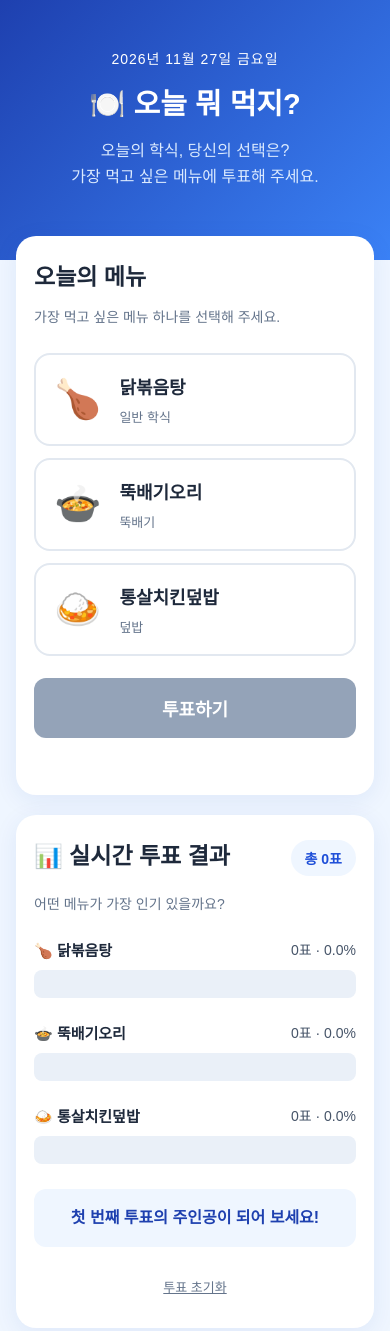
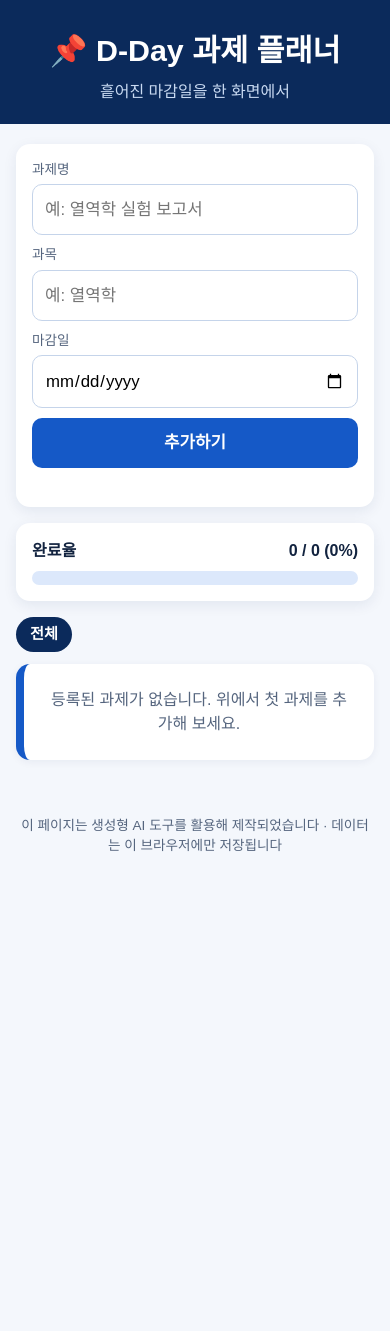
Before and after one commit to sally022010-collab/sally022010-collad.github.io, a plain HTML site: page index.html in a window 390 px wide. Shown: the top 1331 px of the page. After the commit the page ends 872 px from the top, so only its background shows below. Drawn offline with Linux system fonts and the light colour scheme.

Commit message:
Add files via upload

```diff
--- a/index.html
+++ b/index.html
@@ -1,562 +1,244 @@
-
 <!DOCTYPE html>
 <html lang="ko">
 <head>
 <meta charset="UTF-8">
 <meta name="viewport" content="width=device-width, initial-scale=1.0">
-<title>오늘 뭐 먹지? | 학식 투표</title>
+<title>D-Day 과제 플래너</title>
+<style>
+  :root {
+    --navy: #0b2a5b;
+    --blue: #1559c7;
+    --sky: #dce8fb;
+    --bg: #f4f7fc;
+    --text: #12233f;
+    --muted: #55657e;
+    --red: #c43b3b;
+  }
+  * { box-sizing: border-box; }
+  body {
+    margin: 0;
+    font-family: "Apple SD Gothic Neo", "Malgun Gothic", "Noto Sans KR", sans-serif;
+    background: var(--bg);
+    color: var(--text);
+    line-height: 1.5;
+  }
+  header { background: var(--navy); color: #fff; padding: 28px 16px 20px; text-align: center; }
+  header h1 { margin: 0 0 6px; font-size: 1.9rem; }
+  header p { margin: 0; color: #c9daf2; }
+  main { max-width: 680px; margin: 20px auto 40px; padding: 0 16px; }
 
-<style>
-* {
-    box-sizing: border-box;
-}
+  .panel { background: #fff; border-radius: 14px; padding: 16px; box-shadow: 0 4px 14px rgba(11, 42, 91, 0.08); margin-bottom: 16px; }
+  form { display: grid; grid-template-columns: 1fr 1fr; gap: 10px; }
+  form .full { grid-column: 1 / -1; }
+  label { font-size: 0.85rem; color: var(--muted); display: block; margin-bottom: 4px; }
+  input, select, button { width: 100%; font: inherit; font-size: 1.05rem; padding: 12px; border-radius: 10px; border: 1px solid #c5d4ea; }
+  button { background: var(--blue); color: #fff; border: none; cursor: pointer; font-weight: 700; }
+  button:hover { filter: brightness(1.1); }
+  .error { color: var(--red); font-size: 0.9rem; min-height: 1.2em; margin: 6px 0 0; }
 
-body {
-    margin: 0;
-    font-family: "Pretendard", "맑은 고딕", sans-serif;
-    background: #eff6ff;
-    color: #1e293b;
-}
+  .progress-text { display: flex; justify-content: space-between; font-weight: 700; margin-bottom: 8px; }
+  .bar { height: 14px; background: var(--sky); border-radius: 999px; overflow: hidden; }
+  .bar > div { height: 100%; width: 0; background: var(--blue); transition: width 0.4s; }
 
-header {
-    background: linear-gradient(135deg, #1e40af, #3b82f6);
-    color: white;
-    text-align: center;
-    padding: 48px 20px 55px;
-}
+  .filters { display: flex; flex-wrap: wrap; gap: 8px; margin: 4px 0 12px; }
+  .chip { width: auto; padding: 6px 14px; border-radius: 999px; background: var(--sky); color: var(--navy); font-size: 0.95rem; }
+  .chip.active { background: var(--navy); color: #fff; }
 
-header h1 {
-    font-size: 36px;
-    margin: 12px 0;
-}
+  ul { list-style: none; padding: 0; margin: 0; }
+  li {
+    background: #fff; border-radius: 14px; padding: 14px 16px; margin-bottom: 10px;
+    display: flex; gap: 12px; align-items: center;
+    border-left: 8px solid var(--blue); box-shadow: 0 2px 8px rgba(11, 42, 91, 0.06);
+  }
+  li.urgent { border-left-color: var(--red); }
+  li.urgent .dday { color: var(--red); }
+  li.past, li.done { opacity: 0.55; border-left-color: #9aa8bd; }
+  li.done .title { text-decoration: line-through; }
+  li input[type=checkbox] { width: 24px; height: 24px; flex: none; }
+  .info { flex: 1; min-width: 0; }
+  .title { font-weight: 700; overflow-wrap: anywhere; }
+  .meta { color: var(--muted); font-size: 0.9rem; }
+  .dday { font-weight: 800; font-size: 1.35rem; color: var(--blue); min-width: 74px; text-align: right; }
+  .del { width: auto; background: #eef1f6; color: var(--muted); padding: 6px 10px; font-size: 0.9rem; }
+  .empty { text-align: center; color: var(--muted); padding: 24px; }
+  footer { text-align: center; color: var(--muted); font-size: 0.85rem; padding: 16px; }
 
-header p {
-    color: #dbeafe;
-    line-height: 1.6;
-}
-
-#date {
-    font-size: 14px;
-    letter-spacing: 1px;
-}
-
-main {
-    max-width: 760px;
-    margin: -24px auto 40px;
-    padding: 0 16px;
-}
-
-section {
-    background: white;
-    border-radius: 20px;
-    padding: 28px;
-    margin-bottom: 20px;
-    box-shadow: 0 5px 24px rgba(30, 64, 175, 0.08);
-}
-
-h2 {
-    margin: 0 0 8px;
-    font-size: 23px;
-}
-
-.description {
-    color: #64748b;
-    font-size: 14px;
-    line-height: 1.6;
-    margin-bottom: 24px;
-}
-
-.menu-list {
-    display: grid;
-    grid-template-columns: repeat(3, 1fr);
-    gap: 12px;
-}
-
-.menu-card {
-    position: relative;
-    display: block;
-    cursor: pointer;
-}
-
-.menu-card input {
-    position: absolute;
-    opacity: 0;
-}
-
-.menu-content {
-    border: 2px solid #e2e8f0;
-    border-radius: 16px;
-    padding: 24px 10px;
-    text-align: center;
-    transition: 0.2s;
-    height: 100%;
-}
-
-.menu-content:hover {
-    border-color: #60a5fa;
-    background: #f8fbff;
-}
-
-.menu-card input:checked + .menu-content {
-    background: #dbeafe;
-    border-color: #2563eb;
-    color: #1d4ed8;
-}
-
-.menu-card input:focus-visible + .menu-content {
-    outline: 3px solid #93c5fd;
-}
-
-.emoji {
-    display: block;
-    font-size: 48px;
-    margin-bottom: 16px;
-}
-
-.menu-name {
-    font-size: 19px;
-    font-weight: bold;
-}
-
-.menu-type {
-    display: block;
-    font-size: 13px;
-    color: #64748b;
-    margin-top: 8px;
-}
-
-button {
-    font-family: inherit;
-    cursor: pointer;
-    transition: 0.2s;
-}
-
-#voteButton {
-    width: 100%;
-    border: none;
-    background: #2563eb;
-    color: white;
-    font-size: 18px;
-    font-weight: bold;
-    border-radius: 12px;
-    padding: 17px;
-    margin-top: 22px;
-}
-
-#voteButton:hover {
-    background: #1d4ed8;
-}
-
-#voteButton:disabled {
-    background: #94a3b8;
-    cursor: not-allowed;
-}
-
-#message {
-    text-align: center;
-    color: #2563eb;
-    font-size: 14px;
-    margin: 15px 0 0;
-    min-height: 20px;
-}
-
-.result-header {
-    display: flex;
-    align-items: center;
-    justify-content: space-between;
-    gap: 10px;
-    flex-wrap: wrap;
-}
-
-#totalVotes {
-    background: #eff6ff;
-    color: #1d4ed8;
-    padding: 8px 14px;
-    border-radius: 20px;
-    font-size: 14px;
-    font-weight: bold;
-}
-
-.result-row {
-    margin: 24px 0;
-}
-
-.result-label {
-    display: flex;
-    justify-content: space-between;
-    align-items: center;
-    gap: 8px;
-    margin-bottom: 10px;
-    font-size: 15px;
-}
-
-.result-name {
-    font-weight: bold;
-}
-
-.result-number {
-    color: #475569;
-    font-size: 14px;
-}
-
-.bar-track {
-    background: #eaf0f8;
-    border-radius: 8px;
-    height: 28px;
-    overflow: hidden;
-}
-
-.bar-fill {
-    width: 0%;
-    height: 100%;
-    border-radius: 8px;
-    transition: width 0.6s ease;
-}
-
-.bar-0 {
-    background: #2563eb;
-}
-
-.bar-1 {
-    background: #60a5fa;
-}
-
-.bar-2 {
-    background: #93c5fd;
-}
-
-#winner {
-    background: #eff6ff;
-    border-radius: 12px;
-    padding: 16px;
-    color: #1e40af;
-    text-align: center;
-    font-weight: bold;
-    line-height: 1.6;
-    margin-top: 25px;
-}
-
-#resetButton {
-    display: block;
-    margin: 20px auto 0;
-    border: none;
-    background: transparent;
-    color: #64748b;
-    font-size: 13px;
-    text-decoration: underline;
-    padding: 10px;
-}
-
-footer {
-    text-align: center;
-    color: #94a3b8;
-    font-size: 12px;
-    padding: 0 16px 30px;
-    line-height: 1.8;
-}
-
-@media (max-width: 540px) {
-    header h1 {
-        font-size: 29px;
-    }
-
-    section {
-        padding: 22px 18px;
-    }
-
-    .menu-list {
-        grid-template-columns: 1fr;
-    }
-
-    .menu-content {
-        display: flex;
-        align-items: center;
-        text-align: left;
-        padding: 18px;
-        gap: 18px;
-    }
-
-    .emoji {
-        font-size: 38px;
-        margin: 0;
-    }
-
-    .menu-name {
-        font-size: 18px;
-    }
-}
-
-@media (prefers-reduced-motion: reduce) {
-    * {
-        transition: none !important;
-    }
-}
+  @media (max-width: 480px) {
+    form { grid-template-columns: 1fr; }
+    .dday { font-size: 1.1rem; min-width: 56px; }
+  }
 </style>
 </head>
-
 <body>
-
 <header>
-    <div id="date"></div>
-    <h1>🍽️ 오늘 뭐 먹지?</h1>
-    <p>오늘의 학식, 당신의 선택은?<br>
-    가장 먹고 싶은 메뉴에 투표해 주세요.</p>
+  <h1>📌 D-Day 과제 플래너</h1>
+  <p>흩어진 마감일을 한 화면에서</p>
 </header>
 
 <main>
-    <section>
-        <h2>오늘의 메뉴</h2>
-        <p class="description">
-            가장 먹고 싶은 메뉴 하나를 선택해 주세요.
-        </p>
+  <section class="panel">
+    <form id="taskForm" novalidate>
+      <div class="full">
+        <label for="title">과제명</label>
+        <input id="title" maxlength="60" placeholder="예: 열역학 실험 보고서">
+      </div>
+      <div>
+        <label for="subject">과목</label>
+        <input id="subject" maxlength="20" placeholder="예: 열역학">
+      </div>
+      <div>
+        <label for="due">마감일</label>
+        <input id="due" type="date">
+      </div>
+      <div class="full"><button type="submit">추가하기</button></div>
+    </form>
+    <p class="error" id="error" role="alert"></p>
+  </section>
 
-        <div class="menu-list" id="menuList"></div>
+  <section class="panel">
+    <div class="progress-text"><span>완료율</span><span id="progressLabel">0 / 0 (0%)</span></div>
+    <div class="bar"><div id="progressBar"></div></div>
+  </section>
 
-        <button id="voteButton" disabled>
-            투표하기
-        </button>
-
-        <p id="message" role="status"></p>
-    </section>
-
-    <section>
-        <div class="result-header">
-            <h2>📊 실시간 투표 결과</h2>
-            <span id="totalVotes">총 0표</span>
-        </div>
-
-        <p class="description">
-            어떤 메뉴가 가장 인기 있을까요?
-        </p>
-
-        <div id="results"></div>
-        <div id="winner" role="status"></div>
-
-        <button id="resetButton">투표 초기화</button>
-    </section>
+  <div class="filters" id="filters"></div>
+  <ul id="list"></ul>
 </main>
 
-<footer>
-    TODAY'S CAFETERIA<br>
-    오늘의 맛있는 선택, 학식 투표
-</footer>
+<footer>이 페이지는 생성형 AI 도구를 활용해 제작되었습니다 · 데이터는 이 브라우저에만 저장됩니다</footer>
 
 <script>
-// 메뉴 설정
-const menus = [
-    { name: "닭볶음탕", emoji: "🍗", type: "일반 학식" },
-    { name: "뚝배기오리", emoji: "🍲", type: "뚝배기" },
-    { name: "통살치킨덮밥", emoji: "🍛", type: "덮밥" }
-];
+  const KEY = "dday-tasks-v3";
+  const MS_PER_DAY = 24 * 60 * 60 * 1000;
+  let currentFilter = "전체";
 
-// 날짜별 저장 키 생성
-const today = new Date();
+  // 저장된 데이터 불러오기(손상된 데이터면 빈 목록으로 시작)
+  function load() {
+    try {
+      const data = JSON.parse(localStorage.getItem(KEY) || "[]");
+      return Array.isArray(data) ? data : [];
+    } catch (e) {
+      return [];
+    }
+  }
+  let tasks = load();
 
-const dateKey = [
-    today.getFullYear(),
-    today.getMonth() + 1,
-    today.getDate()
-].join("-");
+  function save() {
+    localStorage.setItem(KEY, JSON.stringify(tasks));
+  }
 
-const storageKey = "cafeteria-vote-" + dateKey;
+  // "2026-11-27"을 UTC가 아닌 '내 지역의 자정'으로 해석한다
+  function parseLocalDate(str) {
+    const [y, m, d] = str.split("-").map(Number);
+    return new Date(y, m - 1, d);
+  }
 
-document.getElementById("date").textContent =
-    today.toLocaleDateString("ko-KR", {
-        year: "numeric",
-        month: "long",
-        day: "numeric",
-        weekday: "long"
+  function diffDays(dateStr) {
+    const now = new Date();
+    const today = new Date(now.getFullYear(), now.getMonth(), now.getDate());
+    return Math.round((parseLocalDate(dateStr) - today) / MS_PER_DAY);
+  }
+
+  function ddayLabel(diff) {
+    if (diff === 0) return "D-Day";
+    return diff > 0 ? "D-" + diff : "D+" + Math.abs(diff);
+  }
+
+  // 사용자 입력은 textContent로만 넣는다(XSS 방지)
+  function el(tag, className, text) {
+    const node = document.createElement(tag);
+    if (className) node.className = className;
+    if (text !== undefined) node.textContent = text;
+    return node;
+  }
+
+  function renderFilters() {
+    const box = document.getElementById("filters");
+    box.replaceChildren();
+    const subjects = ["전체", ...new Set(tasks.map(t => t.subject))];
+    if (!subjects.includes(currentFilter)) currentFilter = "전체";
+    subjects.forEach(s => {
+      const chip = el("button", "chip" + (s === currentFilter ? " active" : ""), s);
+      chip.type = "button";
+      chip.addEventListener("click", () => { currentFilter = s; render(); });
+      box.appendChild(chip);
     });
+  }
 
-// 투표 데이터 불러오기
-let data = {
-    votes: [0, 0, 0],
-    selected: null
-};
+  function renderProgress() {
+    const total = tasks.length;
+    const done = tasks.filter(t => t.done).length;
+    const pct = total ? Math.round((done / total) * 100) : 0;
+    document.getElementById("progressLabel").textContent = `${done} / ${total} (${pct}%)`;
+    document.getElementById("progressBar").style.width = pct + "%";
+  }
 
-try {
-    const saved = JSON.parse(localStorage.getItem(storageKey));
+  function renderList() {
+    const list = document.getElementById("list");
+    list.replaceChildren();
+    const visible = tasks
+      .filter(t => currentFilter === "전체" || t.subject === currentFilter)
+      .sort((a, b) => a.done - b.done || parseLocalDate(a.due) - parseLocalDate(b.due));
 
-    if (
-        saved &&
-        Array.isArray(saved.votes) &&
-        saved.votes.length === menus.length &&
-        saved.votes.every(v => Number.isInteger(v) && v >= 0) &&
-        (saved.selected === null ||
-        (Number.isInteger(saved.selected) &&
-         saved.selected >= 0 &&
-         saved.selected < menus.length))
-    ) {
-        data = saved;
-    }
-} catch (error) {
-    console.warn("저장된 데이터를 불러올 수 없습니다.");
-}
-
-let selected = data.selected;
-
-const menuList = document.getElementById("menuList");
-const voteButton = document.getElementById("voteButton");
-const message = document.getElementById("message");
-
-// 메뉴 카드 생성
-menus.forEach((menu, index) => {
-    menuList.innerHTML += `
-        <label class="menu-card">
-            <input type="radio" name="menu" value="${index}">
-            <div class="menu-content">
-                <span class="emoji">${menu.emoji}</span>
-                <div>
-                    <span class="menu-name">${menu.name}</span>
-                    <span class="menu-type">${menu.type}</span>
-                </div>
-            </div>
-        </label>
-    `;
-});
-
-const radios = document.querySelectorAll('input[name="menu"]');
-
-// 메뉴 선택
-radios.forEach(radio => {
-    radio.addEventListener("change", () => {
-        selected = Number(radio.value);
-        voteButton.disabled = data.selected !== null;
-    });
-});
-
-// 데이터 저장
-function saveData() {
-    try {
-        localStorage.setItem(storageKey, JSON.stringify(data));
-        return true;
-    } catch (error) {
-        return false;
-    }
-}
-
-// 투표 처리
-voteButton.addEventListener("click", () => {
-    if (selected === null || data.selected !== null) {
-        return;
+    if (visible.length === 0) {
+      list.appendChild(el("li", "empty", "등록된 과제가 없습니다. 위에서 첫 과제를 추가해 보세요."));
+      return;
     }
 
-    data.votes[selected]++;
-    data.selected = selected;
+    visible.forEach(t => {
+      const d = diffDays(t.due);
+      let state = "";
+      if (t.done) state = "done";
+      else if (d < 0) state = "past";
+      else if (d <= 3) state = "urgent";
 
-    const saved = saveData();
+      const li = el("li", state);
+      const check = el("input");
+      check.type = "checkbox";
+      check.checked = t.done;
+      check.setAttribute("aria-label", t.title + " 완료");
+      check.addEventListener("change", () => { t.done = check.checked; save(); render(); });
 
-    updateResults();
-    updateVotingState();
+      const info = el("div", "info");
+      info.append(el("div", "title", t.title), el("div", "meta", `${t.subject} · ${t.due}`));
 
-    if (!saved) {
-        message.textContent =
-            "투표했지만 브라우저에 저장하지 못했어요.";
-    }
-});
+      const del = el("button", "del", "삭제");
+      del.type = "button";
+      del.addEventListener("click", () => {
+        if (confirm(`'${t.title}' 과제를 삭제할까요?`)) {
+          tasks = tasks.filter(x => x.id !== t.id);
+          save(); render();
+        }
+      });
 
-// 투표 상태 업데이트
-function updateVotingState() {
-    const voted = data.selected !== null;
+      li.append(check, info, el("div", "dday", ddayLabel(d)), del);
+      list.appendChild(li);
+    });
+  }
 
-    radios.forEach((radio, index) => {
-        radio.disabled = voted;
-        radio.checked = selected === index;
-    });
+  function render() {
+    renderFilters();
+    renderProgress();
+    renderList();
+  }
 
-    voteButton.disabled = voted || selected === null;
-    voteButton.textContent = voted ? "✓ 투표 완료" : "투표하기";
+  document.getElementById("taskForm").addEventListener("submit", e => {
+    e.preventDefault();
+    const title = document.getElementById("title").value.trim();
+    const subject = document.getElementById("subject").value.trim() || "기타";
+    const due = document.getElementById("due").value;
+    const error = document.getElementById("error");
 
-    message.textContent = voted
-        ? menus[data.selected].name + "에 투표했어요!"
-        : "";
-}
+    if (!title) { error.textContent = "과제명을 입력해 주세요."; return; }
+    if (!due) { error.textContent = "마감일을 선택해 주세요."; return; }
+    error.textContent = "";
 
-// 막대그래프 업데이트
-function updateResults() {
-    const total = data.votes.reduce((sum, vote) => sum + vote, 0);
-    const max = Math.max(...data.votes);
+    tasks.push({ id: Date.now().toString(36), title, subject, due, done: false });
+    save();
+    e.target.reset();
+    render();
+  });
 
-    document.getElementById("totalVotes").textContent =
-        "총 " + total + "표";
-
-    const results = document.getElementById("results");
-    results.innerHTML = "";
-
-    menus.forEach((menu, index) => {
-        const count = data.votes[index];
-        const percent = total === 0 ? 0 : count / total * 100;
-        const isWinner = total > 0 && count === max;
-
-        results.innerHTML += `
-            <div class="result-row">
-                <div class="result-label">
-                    <span class="result-name">
-                        ${menu.emoji} ${menu.name}
-                        ${isWinner ? " 👑" : ""}
-                    </span>
-                    <span class="result-number">
-                        ${count}표 · ${percent.toFixed(1)}%
-                    </span>
-                </div>
-                <div class="bar-track"
-                     role="progressbar"
-                     aria-label="${menu.name} 득표율"
-                     aria-valuemin="0"
-                     aria-valuemax="100"
-                     aria-valuenow="${percent}">
-                    <div class="bar-fill bar-${index}"
-                         data-percent="${percent}">
-                    </div>
-                </div>
-            </div>
-        `;
-    });
-
-    requestAnimationFrame(() => {
-        document.querySelectorAll(".bar-fill").forEach(bar => {
-            bar.style.width = bar.dataset.percent + "%";
-        });
-    });
-
-    const winner = document.getElementById("winner");
-
-    if (total === 0) {
-        winner.textContent = "첫 번째 투표의 주인공이 되어 보세요!";
-    } else {
-        const leaders = menus
-            .filter((menu, index) => data.votes[index] === max)
-            .map(menu => menu.name);
-
-        winner.textContent = leaders.length === 1
-            ? "🏆 현재 인기 1위: " + leaders[0]
-            : "🏆 공동 1위: " + leaders.join(", ");
-    }
-}
-
-// 초기화
-document.getElementById("resetButton")
-    .addEventListener("click", () => {
-        if (!confirm("오늘의 투표 결과를 모두 초기화할까요?")) {
-            return;
-        }
-
-        data = {
-            votes: [0, 0, 0],
-            selected: null
-        };
-
-        selected = null;
-
-        saveData();
-        updateResults();
-        updateVotingState();
-    });
-
-// 최초 화면 표시
-updateResults();
-updateVotingState();
+  render();
 </script>
-
 </body>
 </html>
```
